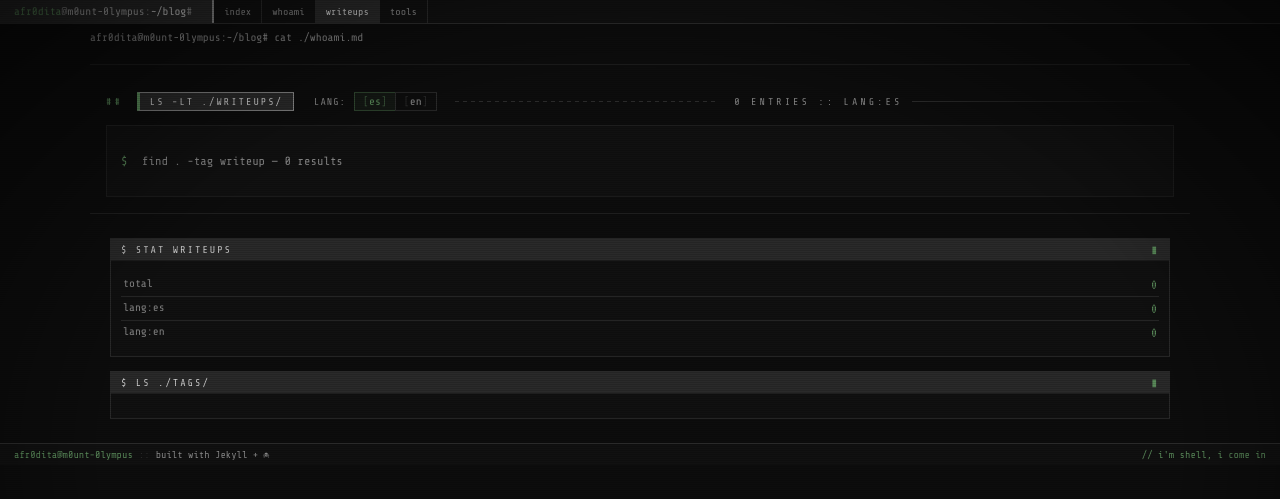
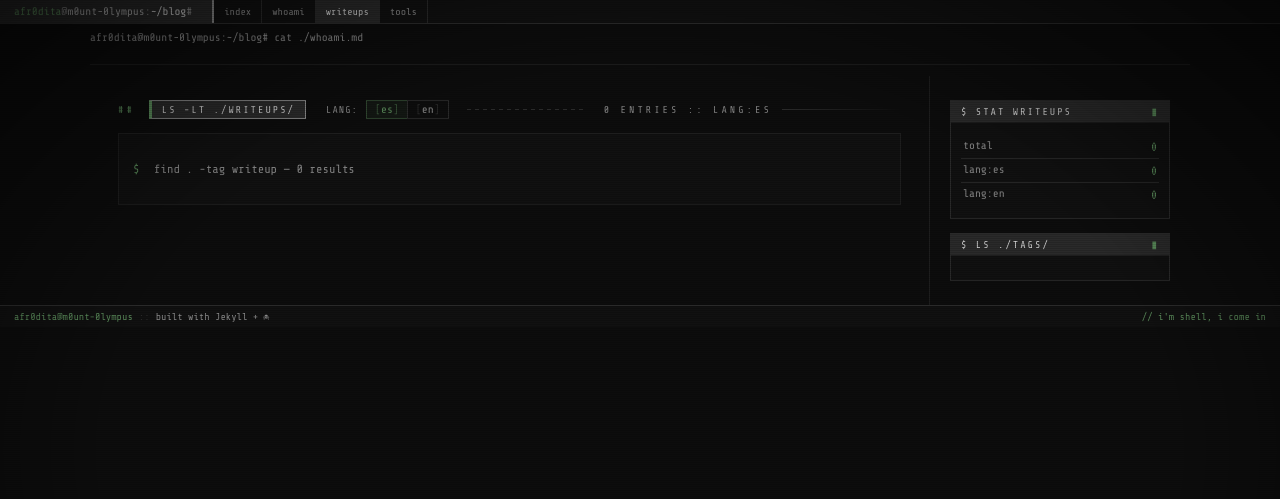
Before and after one commit to martabyte/martabyte.github.io, a Jekyll site: the page built from pages/writeups.md, in a window 1280 px wide. Shown: the top 499 px of the page. Built offline with Jekyll 4.4.1, drawn with Linux system fonts in a browser that asks for light colours.

Commit message:
hardcore update

```diff
--- a/_layouts/home.html
+++ b/_layouts/home.html
@@ -1,5 +1,6 @@
 ---
 layout: default
+title: afr0dita
 ---
 
 {% include matrix.html %}
--- a/_sass/main.scss
+++ b/_sass/main.scss
@@ -769,16 +769,6 @@ body::after {
     order: 2;
   }
 
-  /* index — colapsar también */
-  .main {
-    grid-template-columns: 1fr;
-  }
-  .content {
-    border-right: none;
-    border-bottom: 1px solid var(--dim);
-    padding: 16px !important;
-  }
-
   /* nav — ocultar F-keys en móvil */
   .nav-links a .num { display: none; }
   .nav-links a { padding: 5px 10px; font-size: 10px; }
@@ -840,3 +830,15 @@ body::after {
     overflow-x: hidden !important;
   }
 }
+
+@media (max-width: 800px) {
+ /* index — colapsar también */
+  .main {
+    grid-template-columns: 1fr;
+  }
+  .content {
+    border-right: none;
+    border-bottom: 1px solid var(--dim);
+    padding: 16px !important;
+  }
+}
```
